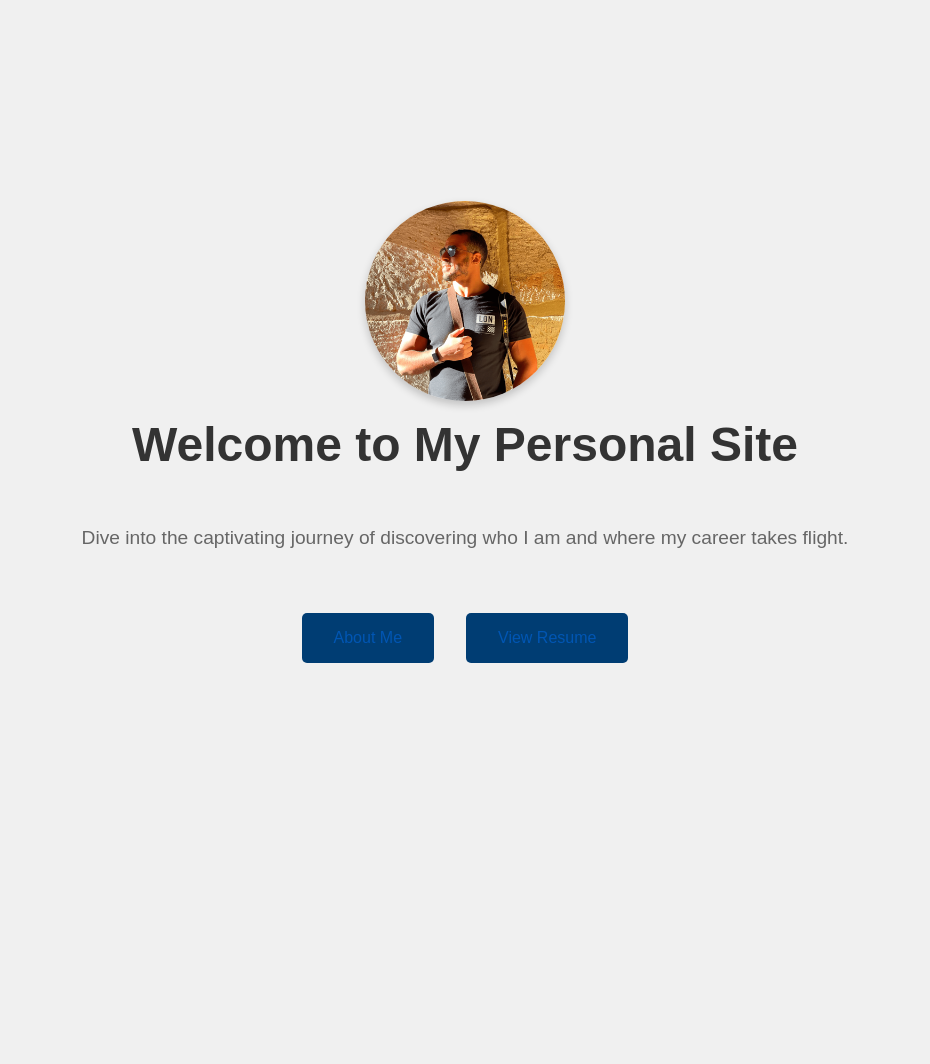
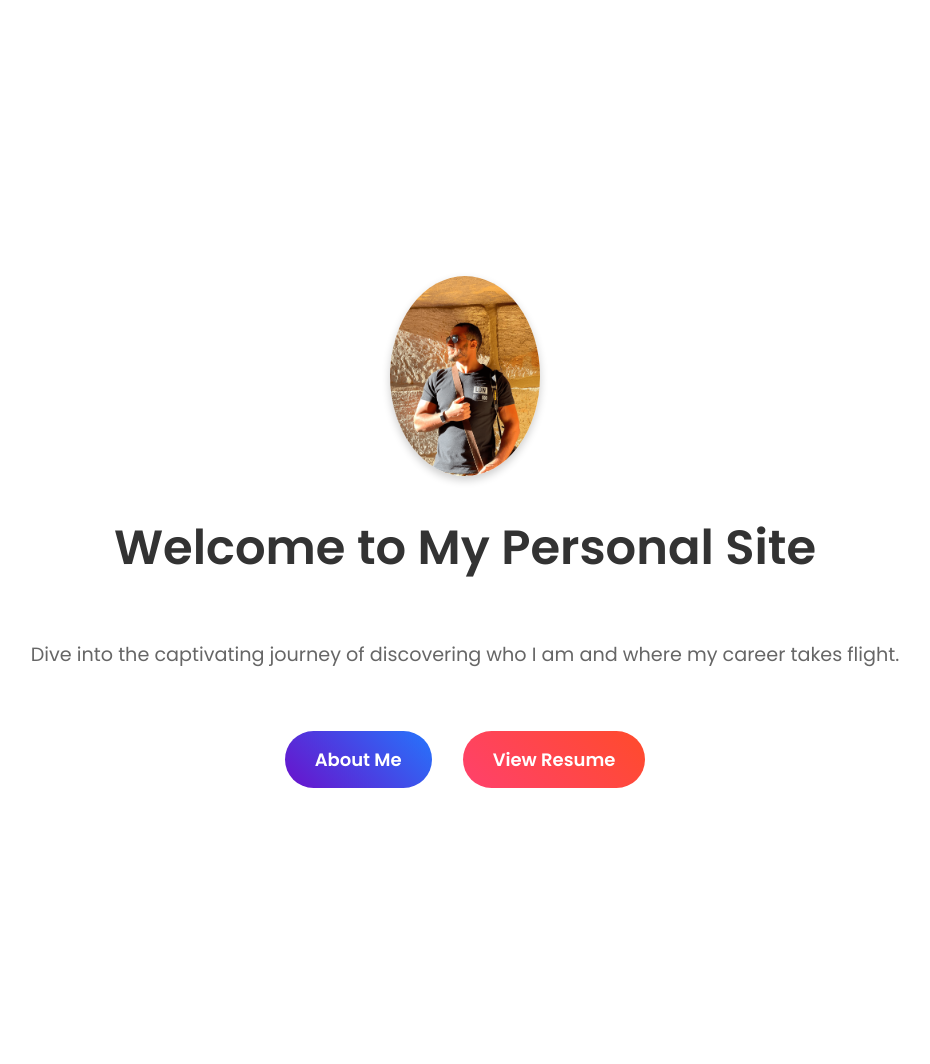
Before and after one commit to hkandeal/linode-mysiteapp, a PHP site: page / in a window 1280 px wide. Shown: the whole page, without its empty margins (175-1105 px from the left). Before the commit the page ends 663 px from the top, so only its background shows below. Run offline with PHP 8.4, Linux system fonts and the light colour scheme; some libraries are stand-ins or nearby versions.

Commit message:
change home page

```diff
--- a/public/home.php
+++ b/public/home.php
@@ -5,32 +5,22 @@
     <meta charset="UTF-8">
     <meta name="viewport" content="width=device-width, initial-scale=1.0">
     <title>Hossam Kandel Mohamed</title>
+
+    <!-- Stylesheets -->
     <link rel="stylesheet" href="/public/style/home-style.css">
-    <link rel="apple-touch-icon" sizes="57x57" href="/public/res/icons/apple-icon-57x57.png">
-    <link rel="apple-touch-icon" sizes="60x60" href="/public/res/icons/apple-icon-60x60.png">
-    <link rel="apple-touch-icon" sizes="72x72" href="/public/res/icons/apple-icon-72x72.png">
-    <link rel="apple-touch-icon" sizes="76x76" href="/public/res/icons/apple-icon-76x76.png">
-    <link rel="apple-touch-icon" sizes="114x114" href="/public/res/icons/apple-icon-114x114.png">
-    <link rel="apple-touch-icon" sizes="120x120" href="/public/res/icons/apple-icon-120x120.png">
-    <link rel="apple-touch-icon" sizes="144x144" href="/public/res/icons/apple-icon-144x144.png">
-    <link rel="apple-touch-icon" sizes="152x152" href="/public/res/icons/apple-icon-152x152.png">
+    <link href="https://fonts.googleapis.com/css2?family=Poppins:wght@300;400;600&display=swap" rel="stylesheet">
+
+    <!-- Favicon and Icons -->
     <link rel="apple-touch-icon" sizes="180x180" href="/public/res/icons/apple-icon-180x180.png">
-    <link rel="icon" type="image/png" sizes="192x192" href="/public/res/icons/android-icon-192x192.png">
     <link rel="icon" type="image/png" sizes="32x32" href="/public/res/icons/favicon-32x32.png">
-    <link rel="icon" type="image/png" sizes="96x96" href="/public/res/icons/favicon-96x96.png">
-    <link rel="icon" type="image/png" sizes="16x16" href="/public/res/icons/favicon-16x16.png">
-    <link rel="manifest" href="/public/res/icons/manifest.json">
-    <meta name="msapplication-TileColor" content="#ffffff">
-    <meta name="msapplication-TileImage" content="/public/res/icons/ms-icon-144x144.png">
     <meta name="theme-color" content="#ffffff">
+
+    <!-- Open Graph Meta Tags -->
     <meta property="og:title" content="Hossam Kandel Mohamed" />
     <meta property="og:image" content="https://hossam.io/public/res/info.png" />
     <meta property="og:description" content="Personal Website" />
     <meta property="og:url" content="https://hossam.io/" />
-    <meta property="og:image:width" content='1200' />
-    <meta property="og:image:height" content='627' />
-    <!-- TYPE BELOW IS PROBABLY: 'website' or 'article' or look on https://ogp.me/#types -->
-    <meta property="og:type" content='website' />
+    <meta property="og:type" content="website" />
 </head>
 
 <body>
@@ -48,6 +38,83 @@
         </div>
     </section>
 
+    <style>
+        body {
+            font-family: 'Poppins', sans-serif;
+            margin: 0;
+            padding: 0;
+            background-color: #f4f4f4;
+            color: #333;
+        }
+
+        .hero {
+            text-align: center;
+            padding: 100px 20px;
+            background-color: #fff;
+        }
+
+        .profile-photo {
+            border-radius: 50%;
+            max-width: 150px;
+            margin-bottom: 20px;
+        }
+
+        .link-container {
+            margin-top: 30px;
+        }
+
+        .link {
+            text-decoration: none;
+            font-weight: 600;
+            font-size: 18px;
+            color: #fff;
+            padding: 15px 30px;
+            border-radius: 30px;
+            display: inline-block;
+            transition: background 0.3s, transform 0.3s;
+        }
+
+        .btn-about {
+            background: linear-gradient(45deg, #6a11cb, #2575fc);
+            margin-right: 15px;
+        }
+
+        .btn-resume {
+            background: linear-gradient(45deg, #ff416c, #ff4b2b);
+        }
+
+        .link:hover {
+            transform: translateY(-5px);
+        }
+
+        .link:active {
+            transform: translateY(2px);
+        }
+
+        .link span {
+            position: relative;
+            z-index: 1;
+        }
+
+        .link:before {
+            content: "";
+            position: absolute;
+            top: 0;
+            left: 0;
+            right: 0;
+            bottom: 0;
+            border-radius: 30px;
+            background: rgba(0, 0, 0, 0.1);
+            opacity: 0;
+            transition: opacity 0.3s;
+            z-index: 0;
+        }
+
+        .link:hover:before {
+            opacity: 1;
+        }
+    </style>
+
     <script src="https://kit.fontawesome.com/a076d05399.js"></script>
     <script src="script.js"></script>
 </body>
--- /dev/null
+++ b/sitemaps/sitemap.txt
@@ -0,0 +1,6 @@
+https://hossam.io
+https://hossam.io/about
+https://hossam.io/home
+https://hossam.io/contact
+https://hossam.io/resume
+https://hossam.io/blog
```
Also changed, not shown: sitemaps/sitemap.htm (added, +20 -0 lines), sitemaps/sitemap.xml (added, +19 -0 lines), README.md, 1 other file.
